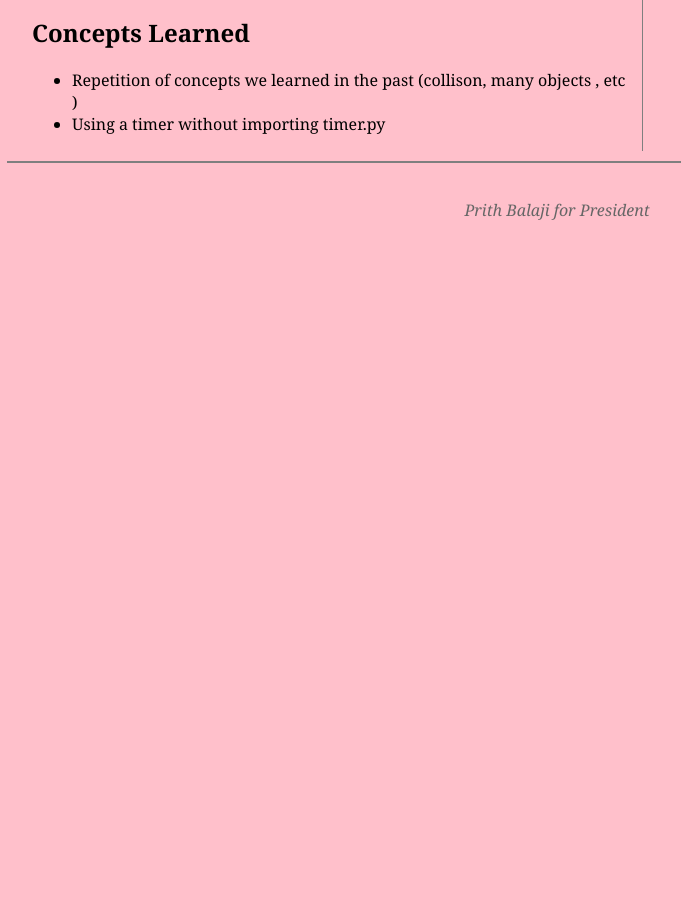
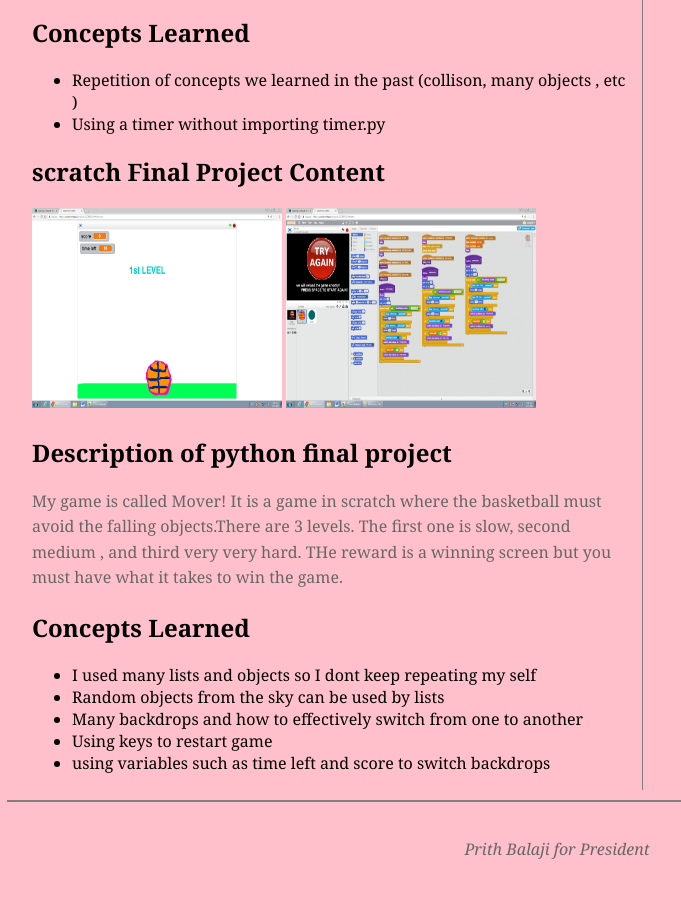
Before and after one commit to basketballz/basketballz.github.io, a plain HTML site: page final.html in a window 1280 px wide. Shown: the part 771-1668 px from the top of the page, without its empty margins (83-764 px from the left). Before the commit the page ends 1030 px from the top, so only its background shows below. Drawn offline with Linux system fonts and the light colour scheme.

Commit message:
Add files via upload

```diff
--- a/final.html
+++ b/final.html
@@ -66,6 +66,24 @@
 			</ul>
 
 
+
+			<h2> scratch Final Project Content </h2>
+		<p>
+			<img src="images/1stlevel.png"  width="250" height="200">
+			<img src="images/scratchcode.png" width="250" height="200">
+			</p>
+			<h2> Description of python final project </h2>
+			<p>My game is called Mover! It is a game in scratch where the basketball must avoid the falling objects.There are 3 levels. The first one is slow, second medium , and third very very hard. THe reward is a winning screen but you must have what it takes to win the game. </p>
+			<h2> Concepts Learned </h2>
+			<ul>
+			<li> I used many lists and objects so I dont keep repeating my self </li>
+			<li>Random objects from the sky can be used by lists </li>
+			<li> Many backdrops and how to effectively switch from one to another </li>
+			<li> Using keys to restart game </li>
+			<li> using variables such as time left and score to switch backdrops </li>
+			</ul>
+
+
 	</section><!-- end Content -->
 
 	<!-- Aside Content - Hobbies & Interests -->
```
